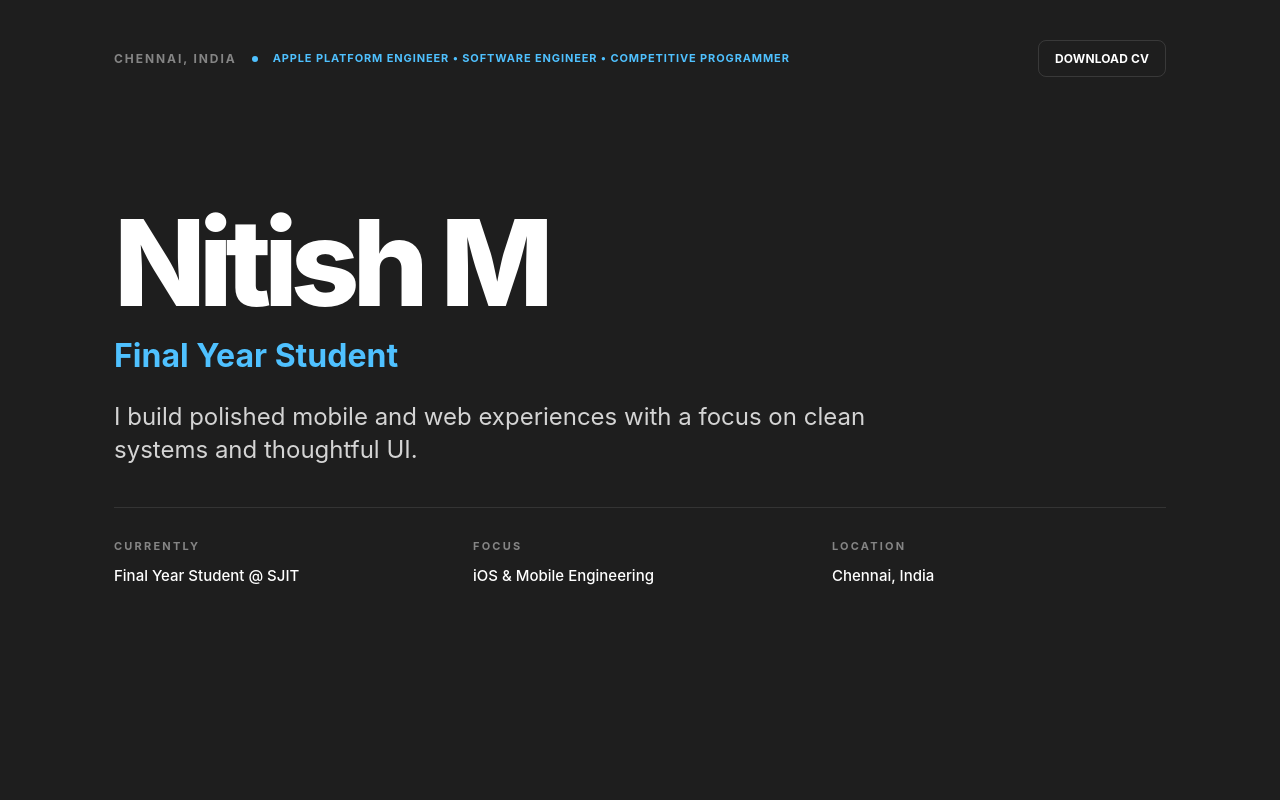
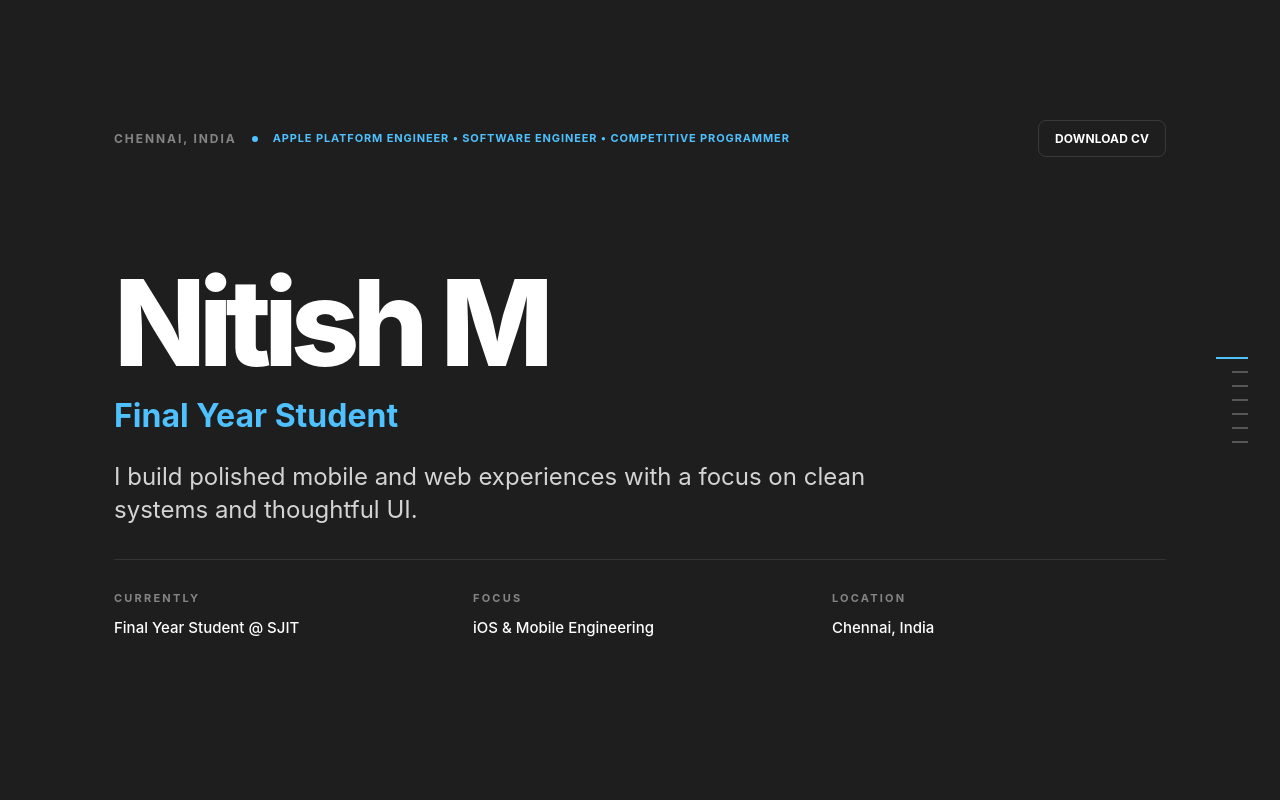
Before and after one commit to nitish1705/portfolio, a React (Vite) app: page / in a window 1280 px wide. Shown: the top 800 px of the page. Built offline with nearby package versions, Linux system fonts and the light colour scheme; no server answers.

Commit message:
Smother animations

```diff
--- a/src/App.jsx
+++ b/src/App.jsx
@@ -104,6 +104,41 @@ function App() {
   const form = useRef();
   const emailAddress = "mnitish1705@gmail.com";
   const resumeUrl = "/Nitish_Resume.pdf";
+
+  const [activeSection, setActiveSection] = useState(0);
+  const sectionIds = useMemo(() => ['slide-hero', 'slide-about', 'slide-arsenal', 'slide-projects', 'slide-experience', 'slide-achievements', 'slide-contact'], []);
+
+  useEffect(() => {
+    const container = document.querySelector('.snap-container');
+    if (!container) return;
+
+    const handleScroll = () => {
+      const containerRect = container.getBoundingClientRect();
+      let maxVisibleHeight = 0;
+      let activeIndex = 0;
+
+      sectionIds.forEach((id, idx) => {
+        const el = document.getElementById(id);
+        if (el) {
+          const rect = el.getBoundingClientRect();
+          const visibleTop = Math.max(rect.top, containerRect.top);
+          const visibleBottom = Math.min(rect.bottom, containerRect.bottom);
+          const visibleHeight = Math.max(0, visibleBottom - visibleTop);
+          if (visibleHeight > maxVisibleHeight) {
+            maxVisibleHeight = visibleHeight;
+            activeIndex = idx;
+          }
+        }
+      });
+
+      setActiveSection(activeIndex);
+    };
+
+    container.addEventListener('scroll', handleScroll);
+    // Trigger initial calculation
+    handleScroll();
+    return () => container.removeEventListener('scroll', handleScroll);
+  }, [sectionIds]);
 
   useEffect(() => {
     fetchAnalyticsData().then(data => setAnalytics(data));
@@ -223,11 +258,29 @@ function App() {
   };
 
   return (
-    <div className="container">
+    <div className="snap-container">
       <div className="bg-glow"></div>
 
-      {/* EDITORIAL HEADER */}
-      <header className="editorial-header" style={{ paddingTop: '24px' }}>
+      {/* Dynamic Segmented Section Indicator Bar */}
+      <div className="section-indicator-bar">
+        {sectionIds.map((id, index) => (
+          <div
+            key={id}
+            className={`indicator-segment ${index === activeSection ? 'active' : ''}`}
+            onClick={() => {
+              const element = document.getElementById(id);
+              if (element) {
+                element.scrollIntoView({ behavior: 'smooth' });
+              }
+            }}
+            title={id.replace('slide-', '').toUpperCase()}
+          />
+        ))}
+      </div>
+
+      {/* Slide 1: Header + Hero */}
+      <div id="slide-hero" className="snap-section hero-slide" style={{ justifyContent: 'space-between', paddingBottom: '40px' }}>
+        <header className="editorial-header" style={{ paddingTop: '24px', width: '100%' }}>
           <div className="role-bar" style={{ display: 'flex', justifyContent: 'space-between', alignItems: 'center', width: '100%', flexWrap: 'wrap', gap: '20px' }}>
             <div style={{ display: 'flex', alignItems: 'center', gap: '15px', flexWrap: 'wrap' }}>
               <span className="location-tag">{data.location}</span>
@@ -240,8 +293,7 @@ function App() {
           </div>
         </header>
 
-      {/* HERO SECTION */}
-      <section id="hero" style={{ paddingTop: '20px' }}>
+        <section id="hero" style={{ flex: 1, display: 'flex', flexDirection: 'column', justifyContent: 'center', width: '100%' }}>
           <motion.div initial="initial" animate="animate" variants={stagger} className="hero-layout">
             <motion.h1 variants={fadeIn} className="hero-name">{data.name}</motion.h1>
             <motion.p variants={fadeIn} className="accent-text" style={{ fontSize: '32px', marginBottom: '24px', maxWidth: '800px', lineHeight: '1.2' }}>
@@ -251,7 +303,7 @@ function App() {
               {data.headline}
             </motion.p>
 
-          <motion.div variants={fadeIn} className="side-info-list">
+            <motion.div variants={fadeIn} className="side-info-list" style={{ marginTop: '20px' }}>
               <div className="side-info-item">
                 <span className="side-label">CURRENTLY</span>
                 <span className="side-value">Final Year Student @ SJIT</span>
@@ -267,9 +319,11 @@ function App() {
             </motion.div>
           </motion.div>
         </section>
+      </div>
 
-      {/* ABOUT SECTION */}
-      <section id="about">
+      {/* Slide 2: About Me */}
+      <div id="slide-about" className="snap-section">
+        <section id="about" style={{ width: '100%' }}>
           <div className="section-label">About Me</div>
           <div className="about-layout">
             <div className="about-photo-card">
@@ -295,9 +349,11 @@ function App() {
             </div>
           </div>
         </section>
+      </div>
 
-      {/* TECHNICAL ARSENAL */}
-      <section id="arsenal">
+      {/* Slide 3: Technical Arsenal */}
+      <div id="slide-arsenal" className="snap-section">
+        <section id="arsenal" style={{ width: '100%' }}>
           <div className="section-label">Technical Arsenal</div>
           <div className="arsenal-list">
             {data.arsenal.map((skill) => (
@@ -312,9 +368,11 @@ function App() {
             ))}
           </div>
         </section>
+      </div>
 
-      {/* PROJECTS SECTION */}
-      <section id="projects">
+      {/* Slide 4: Selected Works */}
+      <div id="slide-projects" className="snap-section">
+        <section id="projects" style={{ width: '100%' }}>
           <div className="section-label">Selected Works</div>
           <div className="bento-grid">
             {data.projects.map((p, i) => (
@@ -336,9 +394,11 @@ function App() {
             ))}
           </div>
         </section>
+      </div>
 
-      {/* EXPERIENCE & CERTIFICATIONS */}
-      <section id="experience">
+      {/* Slide 5: Experience */}
+      <div id="slide-experience" className="snap-section">
+        <section id="experience" style={{ width: '100%' }}>
           <div className="section-label">Professional Journey</div>
           <div className="bento-grid">
             <div className="bento-item col-8">
@@ -373,13 +433,14 @@ function App() {
             </div>
           </div>
         </section>
+      </div>
 
-      {/* MILESTONES & METRICS - PREMIUM VERTICAL DASHBOARD */}
-      <section id="achievements">
+      {/* Slide 6: Achievements */}
+      <div id="slide-achievements" className="snap-section achievements-slide" style={{ minHeight: 'auto', padding: '80px 24px' }}>
+        <section id="achievements" style={{ width: '100%' }}>
           <div className="section-label">Milestones & Metrics</div>
 
           <div className="analytics-dashboard-vertical">
-
             {/* 1. LEETCODE */}
             <PlatformCard
               title="LeetCode"
@@ -460,12 +521,12 @@ function App() {
                 <div className="premium-stat-item">
                   <div className="premium-stat-label">RATING</div>
                   <div className="premium-stat-value" style={{ fontSize: '32px' }}>{analytics.atcoder?.current || 789}</div>
-                <div style={{ fontSize: '11px', color: 'var(--accent-4)', fontWeight: 700, marginTop: '4px' }}>Rank: #22118</div>
+                  <div style={{ fontSize: '11px', color: 'var(--accent-4)', fontWeight: 700, marginTop: '4px' }}>Rank: #3494</div>
                 </div>
                 <div className="premium-stat-item">
                   <div className="premium-stat-label">PEAK RATING</div>
                   <div className="premium-stat-value" style={{ fontSize: '32px' }}>{analytics.atcoder?.peak || 789}</div>
-                <div style={{ fontSize: '11px', color: 'var(--gray-medium)', fontWeight: 700, marginTop: '4px' }}>Top 17.28% Active</div>
+                  <div style={{ fontSize: '11px', color: 'var(--gray-medium)', fontWeight: 700, marginTop: '4px' }}>Top 10% Active</div>
                 </div>
               </div>
             </PlatformCard>
@@ -544,7 +605,6 @@ function App() {
                 </div>
               </div>
             </PlatformCard>
-
           </div>
 
           {/* SUMMARY STRIP */}
@@ -556,9 +616,11 @@ function App() {
             <span className="summary-value">2</span> CHAMPIONSHIPS
           </div>
         </section>
+      </div>
 
-      {/* CONTACT */}
-      <div className="contact-section-wrapper">
+      {/* Slide 7: Contact & Footer */}
+      <div id="slide-contact" className="snap-section contact-footer-slide" style={{ justifyContent: 'space-between' }}>
+        <div className="contact-section-wrapper" style={{ width: '100%' }}>
           <section id="contact" style={{ paddingTop: 0 }}>
             <div className="contact-container">
               <div className="contact-left">
@@ -634,20 +696,7 @@ function App() {
           </section>
         </div>
 
-      <AnimatePresence>
-        {copied && (
-          <motion.div
-            className="copy-toast"
-            initial={{ opacity: 0, y: 10 }}
-            animate={{ opacity: 1, y: 0 }}
-            exit={{ opacity: 0, y: 10 }}
-          >
-            Address added to clipboard
-          </motion.div>
-        )}
-      </AnimatePresence>
-
-      <footer className="page-footer">
+        <footer className="page-footer" style={{ width: '100%', marginTop: '40px' }}>
           <div className="footer-brand">
             <div style={{ color: 'white', fontSize: '18px', fontWeight: 700 }}>{data.name}</div>
           </div>
@@ -668,6 +717,20 @@ function App() {
           </div>
         </footer>
       </div>
+
+      <AnimatePresence>
+        {copied && (
+          <motion.div
+            className="copy-toast"
+            initial={{ opacity: 0, y: 10 }}
+            animate={{ opacity: 1, y: 0 }}
+            exit={{ opacity: 0, y: 10 }}
+          >
+            Address added to clipboard
+          </motion.div>
+        )}
+      </AnimatePresence>
+    </div>
   );
 }
 
--- a/src/index.css
+++ b/src/index.css
@@ -160,16 +160,28 @@
 }
 
 
+html, body {
+  height: 100%;
+  overflow: hidden;
+}
+
 body {
   background-color: var(--bg);
   color: var(--fg);
   font-family: var(--font-sans);
   line-height: 1.6;
   -webkit-font-smoothing: antialiased;
-  overflow-x: hidden;
 }
 
-/* Sublte Background elements */
+@media (max-width: 1024px) {
+  html, body {
+    height: auto;
+    overflow: auto;
+    overflow-x: hidden;
+  }
+}
+
+/* Subtle Background elements */
 .bg-glow {
   position: fixed;
   top: 0;
@@ -180,15 +192,43 @@ body {
   background: var(--bg);
 }
 
-.container {
+.snap-container {
+  height: 100vh;
+  overflow-y: scroll;
+  scroll-snap-type: y mandatory;
+  scroll-behavior: smooth;
+  width: 100vw;
+  overflow-x: hidden;
+}
+
+.snap-section {
+  scroll-snap-align: start;
+  min-height: 100vh;
   max-width: 1100px;
   margin: 0 auto;
-  padding: 0 24px 100px;
+  padding: 80px 24px;
+  display: flex;
+  flex-direction: column;
+  justify-content: center;
+  box-sizing: border-box;
+}
+
+@media (max-width: 1024px) {
+  .snap-container {
+    height: auto;
+    overflow-y: visible;
+    scroll-snap-type: none;
+  }
+  .snap-section {
+    min-height: auto;
+    scroll-snap-align: none;
+    padding: 60px 24px;
+  }
 }
 
 /* Sections */
 section {
-  padding-top: 100px;
+  padding-top: 0 !important;
 }
 
 .section-label {
@@ -887,3 +927,43 @@ h3 {
   .top-bar { flex-direction: column; align-items: flex-start; }
   .role-bar { flex-wrap: wrap; }
 }
+
+/* Dynamic Segmented Section Indicator Bar */
+.section-indicator-bar {
+  position: fixed;
+  right: 32px;
+  top: 50%;
+  transform: translateY(-50%);
+  display: flex;
+  flex-direction: column;
+  align-items: flex-end;
+  gap: 12px;
+  z-index: 1000;
+  padding: 0;
+  box-sizing: border-box;
+}
+
+.indicator-segment {
+  width: 16px;
+  height: 2px;
+  background: rgba(255, 255, 255, 0.25);
+  transition: all 0.3s cubic-bezier(0.25, 1, 0.5, 1);
+  cursor: pointer;
+}
+
+.indicator-segment:hover {
+  width: 24px;
+  background: rgba(255, 255, 255, 0.6);
+}
+
+.indicator-segment.active {
+  width: 32px;
+  background: var(--accent-1);
+}
+
+/* Hide on mobile layout since scroll snapping is disabled */
+@media (max-width: 1024px) {
+  .section-indicator-bar {
+    display: none;
+  }
+}
```
Lines whose indentation alone changed are shown as unchanged.
